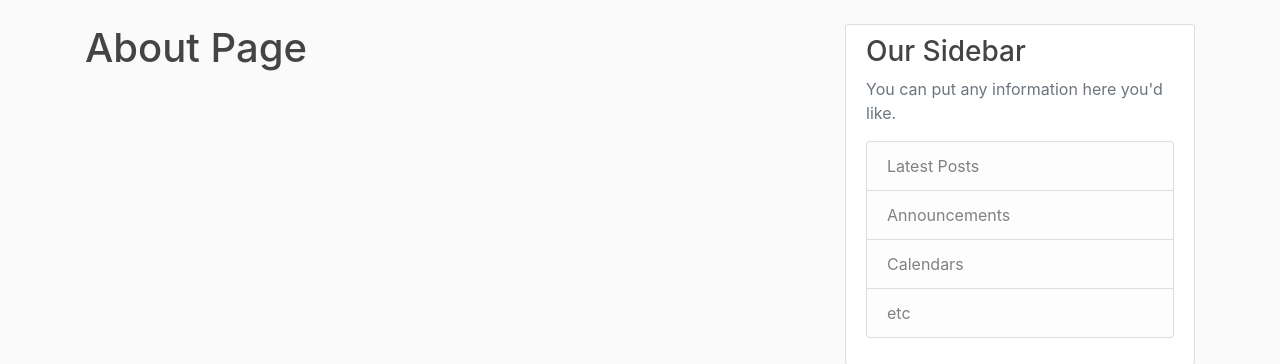
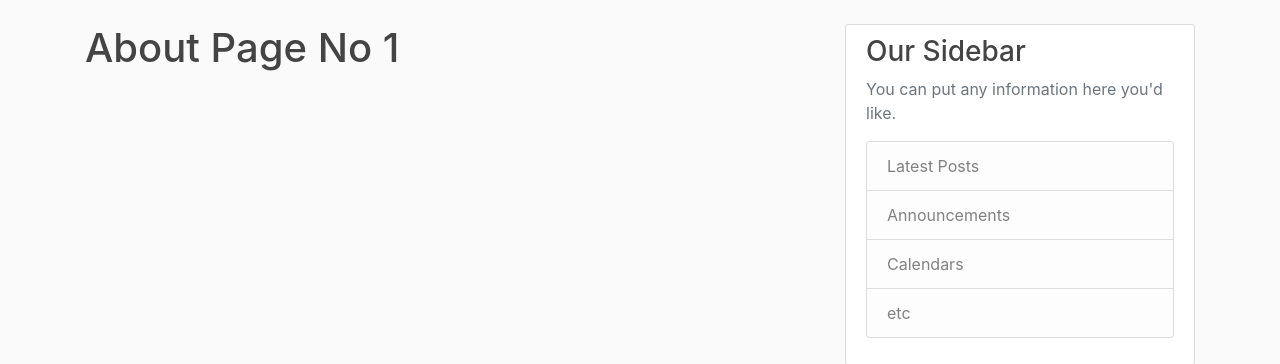
Before and after one commit to otwarcie/django-blog, a Django app: template templates/blog/about.html in a window 1280 px wide. Shown: the part 56-420 px from the top of the page. Run offline with Django 3.2, Linux system fonts and the light colour scheme; the template is opened without the code that fills it, so the values that code supplies are empty; some libraries are stand-ins or nearby versions.

Commit message:
zmiana 1

```diff
--- a/templates/blog/about.html
+++ b/templates/blog/about.html
@@ -1,4 +1,4 @@
 {% extends 'blog/base.html' %}
 {%  block content %}
-	<h1>About Page</h1>
+	<h1>About Page No 1</h1>
 {% endblock content %}
```
